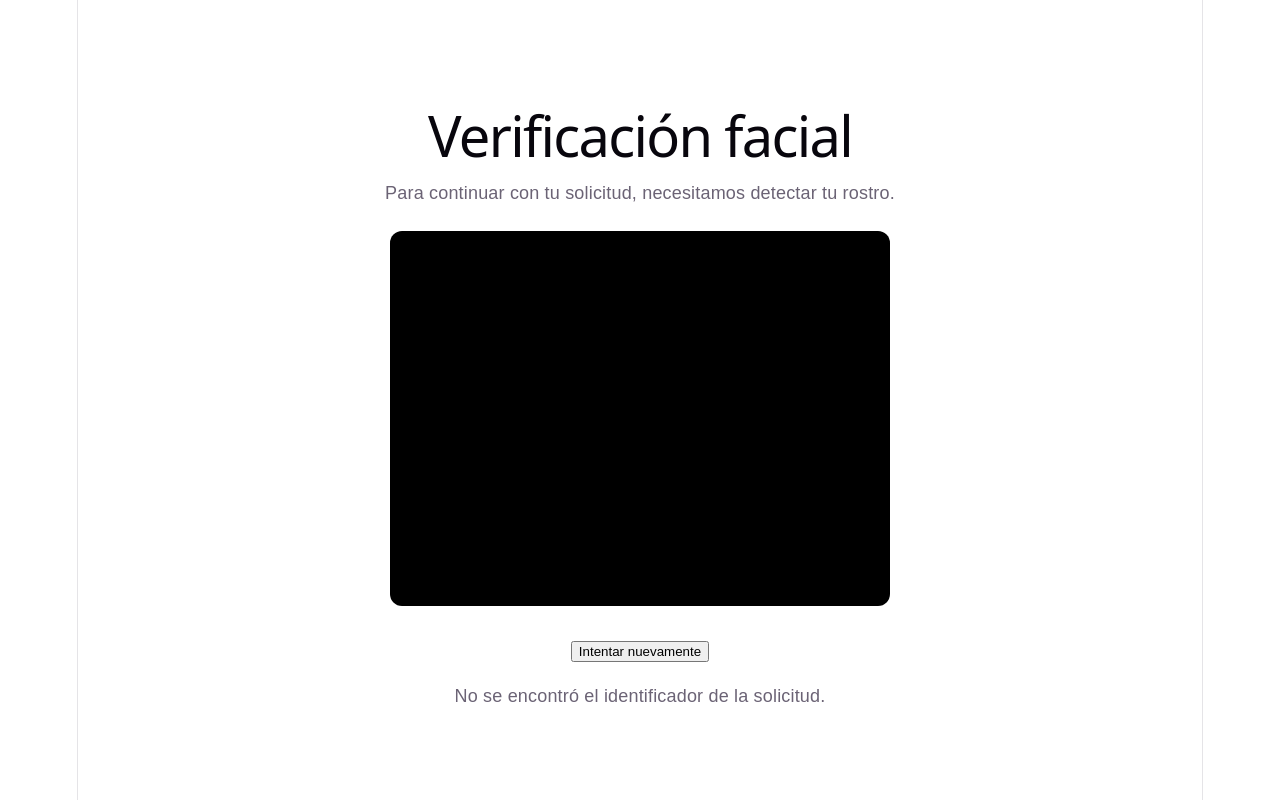
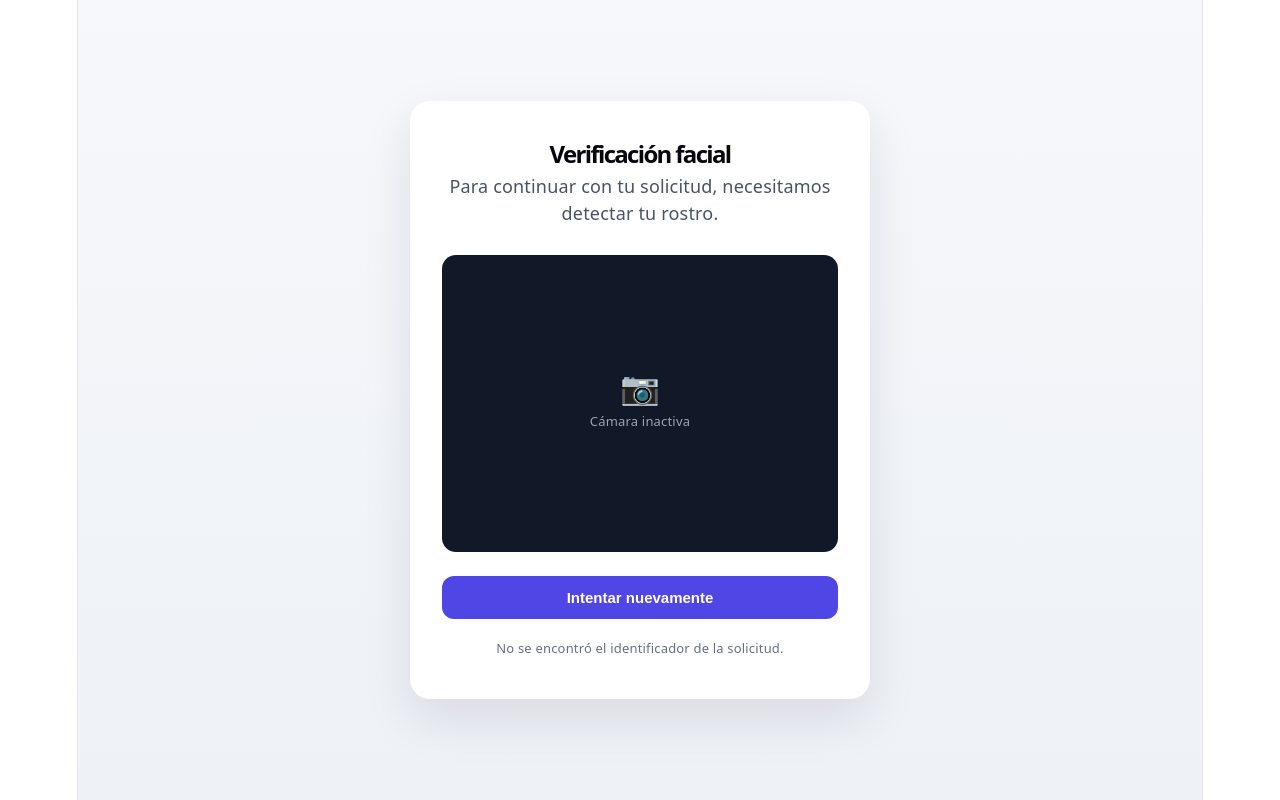
Before and after one commit to javierac10/face-web, a React (Vite) app: page / in a window 1280 px wide. Built offline with nearby package versions, Linux system fonts and the light colour scheme.

Commit message:
view changes

```diff
--- a/src/App.tsx
+++ b/src/App.tsx
@@ -1,4 +1,9 @@
-import { useEffect, useRef, useState } from "react";
+import {
+  useEffect,
+  useRef,
+  useState,
+  type CSSProperties,
+} from "react";
 
 const API_URL = import.meta.env.VITE_API_URL;
 
@@ -356,6 +361,21 @@ function App() {
     }
   };
 
+  const buttonStyle = (
+    disabled?: boolean
+  ): CSSProperties => ({
+    width: "100%",
+    padding: "13px 16px",
+    fontSize: "15px",
+    fontWeight: 600,
+    color: "#ffffff",
+    background: disabled ? "#a8b3c7" : "#4f46e5",
+    border: "none",
+    borderRadius: "12px",
+    cursor: disabled ? "not-allowed" : "pointer",
+    transition: "background 0.2s ease",
+  });
+
   useEffect(() => {
     loadApplication();
 
@@ -377,115 +397,158 @@ function App() {
         alignItems: "center",
         padding: "24px",
         boxSizing: "border-box",
+        background: "linear-gradient(180deg, #f6f8fb 0%, #eef1f6 100%)",
         fontFamily:
-          "Arial, Helvetica, sans-serif",
+          "system-ui, -apple-system, 'Segoe UI', Roboto, sans-serif",
+        color: "#1a2233",
       }}
     >
       <section
         style={{
           width: "100%",
-          maxWidth: "600px",
-          textAlign: "center",
+          maxWidth: "460px",
+          background: "#ffffff",
+          borderRadius: "20px",
+          padding: "40px 32px",
+          boxShadow:
+            "0 20px 50px rgba(16, 24, 40, 0.10)",
+          boxSizing: "border-box",
         }}
       >
-        <h1>
-          Verificación facial
-        </h1>
-
-        {status !== "success" && (
-          <p>
-            Para continuar con tu
-            solicitud, necesitamos
-            detectar tu rostro.
-          </p>
-        )}
-
         {status === "success" ? (
+          <>
             <div
               style={{
-              marginTop: "32px",
-              padding: "32px 24px",
-              border: "1px solid #ddd",
-              borderRadius: "16px",
-            }}
-          >
-            <div
-              style={{
-                fontSize: "48px",
-                marginBottom: "16px",
+                width: "72px",
+                height: "72px",
+                margin: "0 auto 20px",
+                borderRadius: "50%",
+                background: "#e6f7ee",
+                display: "flex",
+                alignItems: "center",
+                justifyContent: "center",
+                fontSize: "32px",
+                color: "#16a34a",
               }}
             >
               ✓
             </div>
 
-            <h2>
+            <h1
+              style={{
+                fontSize: "24px",
+                fontWeight: 600,
+                margin: "0 0 8px",
+                textAlign: "center",
+              }}
+            >
               Verificación completada
-            </h2>
+            </h1>
 
             <p
               style={{
-                marginTop: "16px",
+                textAlign: "center",
+                margin: 0,
                 lineHeight: "1.6",
+                color: "#475467",
               }}
             >
               Tu verificación facial fue
               completada correctamente.
-            </p>
-
-            <p
-              style={{
-                marginTop: "16px",
-                lineHeight: "1.6",
-              }}
-            >
               Puedes volver a{" "}
               <strong>ChatGPT</strong>{" "}
               para continuar con tu
               solicitud.
             </p>
-          </div>
+          </>
         ) : (
           <>
+            <div style={{ marginBottom: "28px" }}>
+              <h1
+                style={{
+                  fontSize: "24px",
+                  fontWeight: 600,
+                  margin: "0 0 6px",
+                }}
+              >
+                Verificación facial
+              </h1>
+
+              <p
+                style={{
+                  margin: 0,
+                  color: "#475467",
+                  lineHeight: "1.5",
+                }}
+              >
+                Para continuar con tu
+                solicitud, necesitamos
+                detectar tu rostro.
+              </p>
+            </div>
+
             {application && (
               <div
                 style={{
-                  marginTop: "24px",
-                  padding: "16px",
-                  border: "1px solid #ddd",
+                  display: "flex",
+                  alignItems: "center",
+                  gap: "12px",
+                  padding: "12px 16px",
+                  border: "1px solid #e4e7ec",
                   borderRadius: "12px",
+                  backgroundColor: "#f9fafb",
+                  marginBottom: "24px",
+                }}
+              >
+                <span
+                  style={{
+                    width: "36px",
+                    height: "36px",
+                    borderRadius: "8px",
+                    background: "#eef2ff",
+                    color: "#4f46e5",
+                    display: "flex",
+                    alignItems: "center",
+                    justifyContent: "center",
+                    fontWeight: 600,
+                    fontSize: "14px",
+                  }}
+                >
+                  {application.cardId.charAt(0).toUpperCase()}
+                </span>
+
+                <div
+                  style={{
                     textAlign: "left",
                   }}
                 >
-                <strong>
-                  Solicitud
-                </strong>
+                  <p
+                    style={{
+                      fontSize: "12px",
+                      color: "#667085",
+                      margin: 0,
+                    }}
+                  >
+                    Tarjeta
+                  </p>
 
-                <p>
-                  <strong>
-                    Tarjeta:
-                  </strong>{" "}
+                  <p
+                    style={{
+                      fontWeight: 600,
+                      margin: 0,
+                      fontSize: "15px",
+                    }}
+                  >
                     {application.cardId}
                   </p>
-
-                <p>
-                  <strong>
-                    Estado:
-                  </strong>{" "}
-                  {application.status}
-                </p>
-
-                <p>
-                  <strong>
-                    Transaction ID:
-                  </strong>{" "}
-                  {application.transactionId}
-                </p>
+                </div>
               </div>
             )}
 
             <div
               style={{
-                marginTop: "24px",
+                position: "relative",
+                marginBottom: "24px",
               }}
             >
               <video
@@ -495,22 +558,50 @@ function App() {
                 muted
                 style={{
                   width: "100%",
-                  maxWidth: "500px",
                   aspectRatio: "4 / 3",
                   objectFit: "cover",
-                  borderRadius: "12px",
-                  backgroundColor: "#000",
+                  borderRadius: "14px",
+                  backgroundColor: "#111827",
+                  display: "block",
                 }}
               />
+
+              {!["ready", "detecting", "retry"].includes(
+                status
+              ) && (
+                <div
+                  style={{
+                    position: "absolute",
+                    inset: 0,
+                    display: "flex",
+                    flexDirection: "column",
+                    alignItems: "center",
+                    justifyContent: "center",
+                    gap: "8px",
+                    color: "#9ca3af",
+                  }}
+                >
+                  <span style={{ fontSize: "32px" }}>
+                    📷
+                  </span>
+
+                  <span
+                    style={{
+                      fontSize: "13px",
+                    }}
+                  >
+                    Cámara inactiva
+                  </span>
+                </div>
+              )}
             </div>
 
-            <div
-              style={{
-                marginTop: "24px",
-              }}
+            <div style={{ width: "100%" }}>
+              {status === "loading" && (
+                <button
+                  disabled
+                  style={buttonStyle(true)}
                 >
-              {status === "loading" && (
-                <button disabled>
                   Cargando solicitud...
                 </button>
               )}
@@ -518,13 +609,17 @@ function App() {
               {status === "idle" && (
                 <button
                   onClick={startCamera}
+                  style={buttonStyle()}
                 >
                   Activar cámara
                 </button>
               )}
 
               {status === "starting" && (
-                <button disabled>
+                <button
+                  disabled
+                  style={buttonStyle(true)}
+                >
                   Activando cámara...
                 </button>
               )}
@@ -532,13 +627,17 @@ function App() {
               {status === "ready" && (
                 <button
                   onClick={captureAndDetect}
+                  style={buttonStyle()}
                 >
                   Detectar rostro
                 </button>
               )}
 
               {status === "detecting" && (
-                <button disabled>
+                <button
+                  disabled
+                  style={buttonStyle(true)}
+                >
                   Analizando...
                 </button>
               )}
@@ -546,6 +645,7 @@ function App() {
               {status === "retry" && (
                 <button
                   onClick={captureAndDetect}
+                  style={buttonStyle()}
                 >
                   Intentar nuevamente
                 </button>
@@ -554,22 +654,26 @@ function App() {
               {status === "error" && (
                 <button
                   onClick={loadApplication}
+                  style={buttonStyle()}
                 >
                   Intentar nuevamente
                 </button>
               )}
             </div>
-          </>
-        )}
 
             <p
               style={{
-            marginTop: "20px",
+                margin: "20px 0 0",
+                textAlign: "center",
+                fontSize: "13px",
                 lineHeight: "1.5",
+                color: "#667085",
               }}
             >
               {message}
             </p>
+          </>
+        )}
       </section>
     </main>
   );
```
Lines whose indentation alone changed are shown as unchanged.
